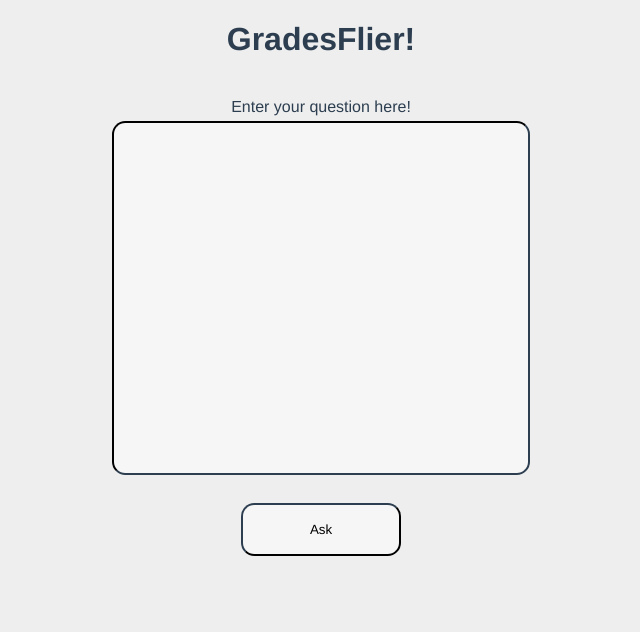
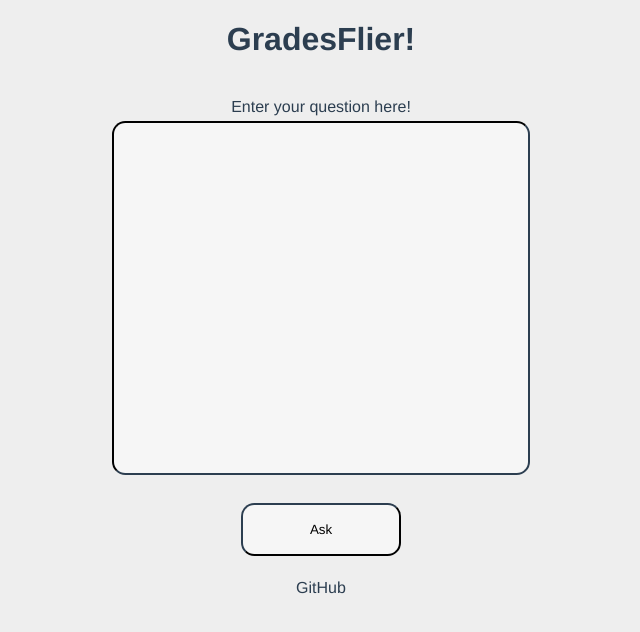
Before and after one commit to Agrim-Bansal/GradesFlier, a plain HTML site: page Frontend/index.html in a window 1280 px wide. Shown: the whole page, without its empty margins (319-959 px from the left). Drawn offline with Linux system fonts and the light colour scheme.

Commit message:
final fix

```diff
--- a/Frontend/index.css
+++ b/Frontend/index.css
@@ -6,7 +6,7 @@ body {
   background-color: #eeeeee;
 }
 
-h1, h2, h3, h4, h5, h6, label, input {
+h1, h2, h3, h4, h5, h6, label, input, a {
 
   font-family: 'Avenir', 'Helvetica', 'Arial', sans-serif;
 }
--- a/Frontend/index.html
+++ b/Frontend/index.html
@@ -38,7 +38,8 @@
       <br /><br />
 
       <input type="submit" id="submit" value="Ask" onclick="ask()" />
-
+<br><br>
+<a src="https://github.com/Agrim-Bansal/GradesFlier">GitHub</a>
  </div>
 <img id="img-answer"></img>
   </div>
```
